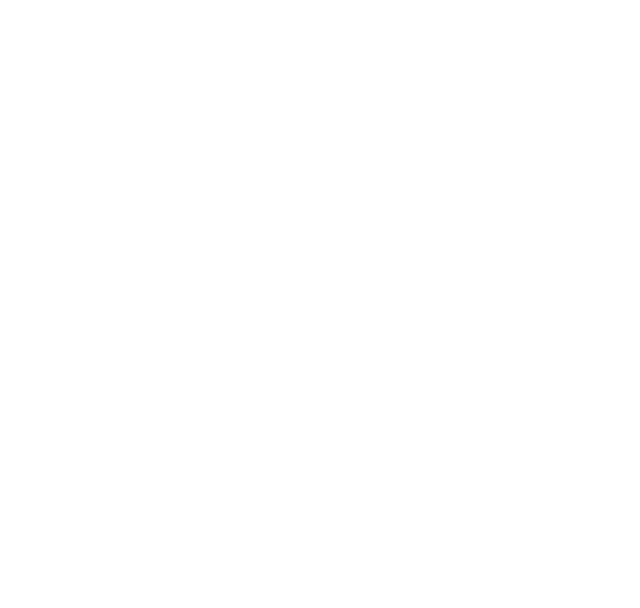
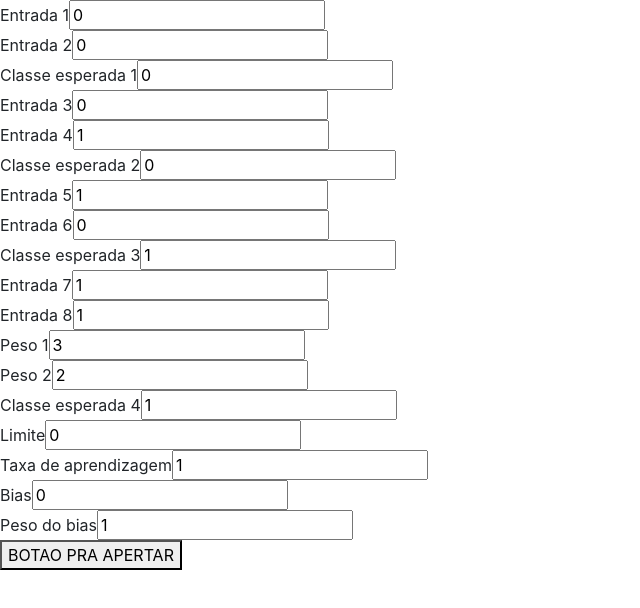
Before and after one commit to basilioarth/Perceptron-classifier, a React (Create React App) app: page / in a window 1280 px wide. Shown: the top 608 px of the page, without its empty margins (0-640 px from the left). Built offline with nearby package versions, Linux system fonts and the light colour scheme.

Commit message:
update changes

```diff
--- a/src/App.tsx
+++ b/src/App.tsx
@@ -12,10 +12,124 @@ const App = () => {
     const [weightBias, setWeightBias] = useState<number>(1);
 
     const [threshold, setThreshold] = useState<number>(0);
-    const [learningRate, setLearningRate] = useState<number>(0);
+    const [learningRate, setLearningRate] = useState<number>(1);
+
+    const [weightOne, setWeightOne] = useState<number>(3);
+    const [weightTwo, setWeightTwo] = useState<number>(2);
+
+    const [entries, setEntries] = useState({
+      entry1: 0,
+      entry2: 0,
+      entry3: 0,
+      entry4: 1,
+      entry5: 1,
+      entry6: 0,
+      entry7: 1,
+      entry8: 1
+    })
+
+    const [classes, setClasses] = useState({
+      classe1: 0,
+      classe2: 0,
+      classe3: 1,
+      classe4: 1,
+    })
+
+    const treinar = () => {
+      states.push({entry_one: entries.entry1, entry_two: entries.entry2, expected_class: classes.classe1});;
+      states.push({entry_one: entries.entry3, entry_two: entries.entry4, expected_class: classes.classe2});;
+      states.push({entry_one: entries.entry5, entry_two: entries.entry6, expected_class: classes.classe3});;
+      states.push({entry_one: entries.entry7, entry_two: entries.entry8, expected_class: classes.classe4});;
+      setIsNeuronReady(true);
+    }
 
   return (
     <div>
+
+      <form>
+        <div>
+          <label htmlFor="">Entrada 1</label>
+          <input type="text" value={entries.entry1} onChange={(e) => setEntries({...entries, entry1: Number(e.target.value)})} />
+        </div>
+        <div>
+          <label htmlFor="">Entrada 2</label>
+          <input type="text" value={entries.entry2} onChange={(e) => setEntries({...entries, entry2: Number(e.target.value)})} />
+        </div>
+
+        <div>
+          <label htmlFor="">Classe esperada 1</label>
+          <input type="text" value={classes.classe1} onChange={(e) => setClasses({...classes, classe1: Number(e.target.value)})} />
+        </div>
+        <div>
+          <label htmlFor="">Entrada 3</label>
+          <input type="text" value={entries.entry3} onChange={(e) => setEntries({...entries, entry3: Number(e.target.value)})} />
+        </div>
+
+        <div>
+          <label htmlFor="">Entrada 4</label>
+          <input type="text" value={entries.entry4} onChange={(e) => setEntries({...entries, entry4: Number(e.target.value)})} />
+        </div>
+
+        <div>
+          <label htmlFor="">Classe esperada 2</label>
+          <input type="text" value={classes.classe2} onChange={(e) => setClasses({...classes, classe2: Number(e.target.value)})} />
+        </div>
+        <div>
+          <label htmlFor="">Entrada 5</label>
+          <input type="text" value={entries.entry5} onChange={(e) => setEntries({...entries, entry5: Number(e.target.value)})} />
+        </div>
+
+        <div>
+          <label htmlFor="">Entrada 6</label>
+          <input type="text" value={entries.entry6} onChange={(e) => setEntries({...entries, entry6: Number(e.target.value)})} />
+        </div>
+
+        <div>
+          <label htmlFor="">Classe esperada 3</label>
+          <input type="text" value={classes.classe3} onChange={(e) => setClasses({...classes, classe3: Number(e.target.value)})} />
+        </div>
+        <div>
+          <label htmlFor="">Entrada 7</label>
+          <input type="text" value={entries.entry7} onChange={(e) => setEntries({...entries, entry7: Number(e.target.value)})} />
+        </div>
+
+        <div>
+          <label htmlFor="">Entrada 8</label>
+          <input type="text" value={entries.entry8} onChange={(e) => setEntries({...entries, entry8: Number(e.target.value)})} />
+        </div>
+        <div>
+          <label htmlFor="">Peso 1</label>
+          <input type="text" value={weightOne} onChange={(e) => setWeightOne(Number(e.target.value))} />
+        </div>
+        <div>
+          <label htmlFor="">Peso 2</label>
+          <input type="text" value={weightTwo} onChange={(e) => setWeightTwo(Number(e.target.value))} />
+        </div>
+
+        <div>
+          <label htmlFor="">Classe esperada 4</label>
+          <input type="text" value={classes.classe4} onChange={(e) => setClasses({...classes, classe4: Number(e.target.value)})} />
+        </div>
+        <div>
+          <label htmlFor="">Limite</label>
+          <input type="text" value={threshold} onChange={(e) => setThreshold(Number(e.target.value))} />
+        </div>
+        <div>
+          <label htmlFor="">Taxa de aprendizagem</label>
+          <input type="text" value={learningRate} onChange={(e) => setLearningRate(Number(e.target.value))} />
+        </div>
+        <div>
+          <label htmlFor="">Bias</label>
+          <input type="text" value={entryBias} onChange={(e) => setEntryBias(Number(e.target.value))} />
+        </div>
+        <div>
+          <label htmlFor="">Peso do bias</label>
+          <input type="text" value={weightBias} onChange={(e) => setWeightBias(Number(e.target.value))} />
+        </div>
+        <button onClick={treinar} type="button">BOTAO PRA APERTAR</button>
+      </form>
+
+
       {
         isNeuronReady ?
         <NeuronComponent
@@ -24,6 +138,8 @@ const App = () => {
           weightBias = {weightBias}
           threshold = {threshold}
           learningRate = {learningRate}
+          weight_one = {weightOne}
+          weight_two = {weightTwo}
         />
         : <></>
       }
--- a/src/components/neuron.tsx
+++ b/src/components/neuron.tsx
@@ -3,16 +3,20 @@ import { State } from '../models/State';
 import { Neuron } from '../models/Neuron';
 
 interface Props {
-    states: State[];
-    entryBias: number;
-    weightBias: number;
-    threshold: number;
-    learningRate: number;
+    states: State[]
+    entryBias: number
+    weightBias: number
+    threshold: number
+    learningRate: number
+    weight_one: number
+    weight_two: number
 }
 
-export default function NeuronComponent({ states, entryBias, weightBias, threshold, learningRate }: Props) {
+export default function NeuronComponent({ states, entryBias, weightBias, threshold, learningRate, weight_one, weight_two }: Props) {
 
-    const [neuron] = useState<Neuron>(() => new Neuron(states, entryBias, weightBias, threshold, learningRate));
+    const [neuron] = useState<Neuron>(() => new Neuron(states, entryBias, weightBias, threshold, learningRate, weight_one, weight_two));
+
+    useEffect(() => {neuron.train(); console.log(neuron.getEpochs())});
 
     return (
         <div className="Neuron">
--- a/src/models/Epoch.ts
+++ b/src/models/Epoch.ts
@@ -8,6 +8,7 @@ export class Epoch {
     }
 
     public getStates(): State[] {
+        console.log(this.states);
         return this.states;
     }
 
--- a/src/models/Neuron.ts
+++ b/src/models/Neuron.ts
@@ -8,32 +8,41 @@ export class Neuron {
     private learning_rate: number = 0;
     private entry_bias: number = 0;
     private weight_bias: number = 1;
+    private weight_one: number = 0;
+    private weight_two: number = 0;
 
-    constructor(states: State[], threshold: number, learning_rate: number, entry_bias: number, weight_bias: number) {
+    constructor(states: State[], threshold: number, learning_rate: number, entry_bias: number, weight_bias: number, weight_one: number, weight_two: number) {
         this.states = states;
         this.threshold = threshold;
         this.learning_rate = learning_rate;
         this.entry_bias = entry_bias;
         this.weight_bias = weight_bias;
+        this.weight_one = weight_one;
+        this.weight_two = weight_two;
     }
 
     public train() {
+        if(this.epochs.length === 0) {
+            this.training();
+        }
         while(!this.isNeuronReady()) {
             this.training();
         }
     }
 
     private training(){
-        this.states.map((state: State, index: number) => {
-            this.weighting(state)
+        for (let index = this.states.length - 1; index >= this.states.length - 4; index--) {
+            console.log(this.states);
+            this.weighting(this.states[index])
             this.handleWeighting(index);
-        })
+        }
+
         this.createEpoch();
     }
 
     private weighting(state: State) {
-        const output = state.entry_one * state.weight_one + state.entry_two * state.weight_two + this.entry_bias * (this.weight_bias ? this.weight_bias : 1);
-        const classification = output >= this.threshold ? 1 : 0;
+        const output = state.entry_one * this.weight_one + state.entry_two * this.weight_two + this.entry_bias * (this.weight_bias ? this.weight_bias : 1);
+        const classification = output > this.threshold ? 1 : 0;
 
         if(classification !== state.expected_class) {
             state.error = state.expected_class - output;
@@ -44,11 +53,10 @@ export class Neuron {
     }
 
     private handleWeighting(index: number) {
-
         const previous = index === 0 ? 0 : index - 1;
 
-        this.states[index].weight_one = this.states[previous].weight_one + (this.learning_rate * (this.states[index].error || 0) * this.states[index].entry_one);
-        this.states[index].weight_two = this.states[previous].weight_two + (this.learning_rate * (this.states[index].error || 0) * this.states[index].entry_two);
+        this.weight_one = this.weight_one + (this.learning_rate * (this.states[index].error || 0) * this.states[index].entry_one);
+        this.weight_two = this.weight_two + (this.learning_rate * (this.states[index].error || 0) * this.states[index].entry_two);
     }
 
     public getEpochs(): Epoch[] {
--- a/src/models/State.ts
+++ b/src/models/State.ts
@@ -1,8 +1,6 @@
 export interface State {
     entry_one: number
-    weight_one: number
     entry_two: number
-    weight_two: number
     expected_class: number
     error?: number
     output?: number
```
